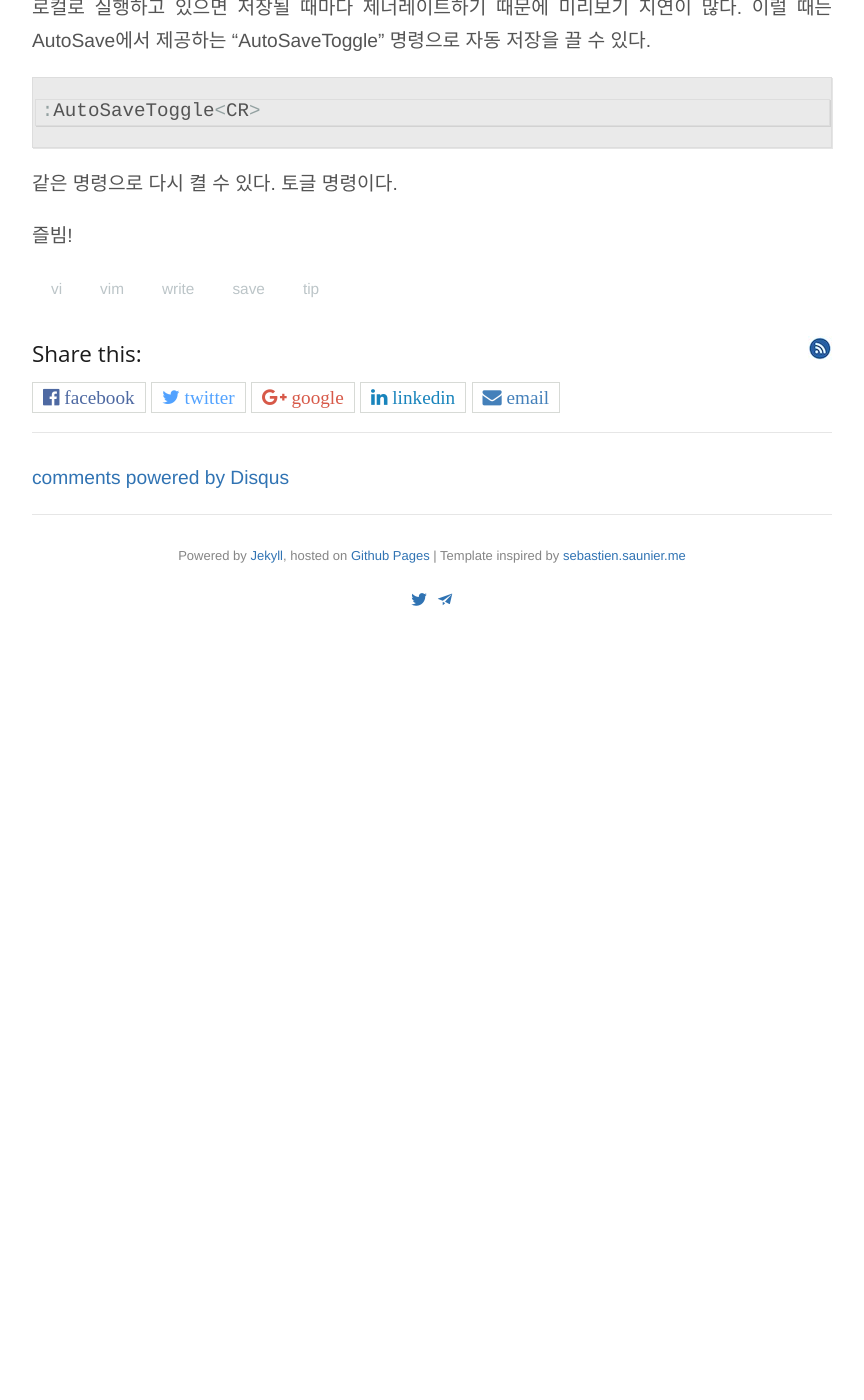
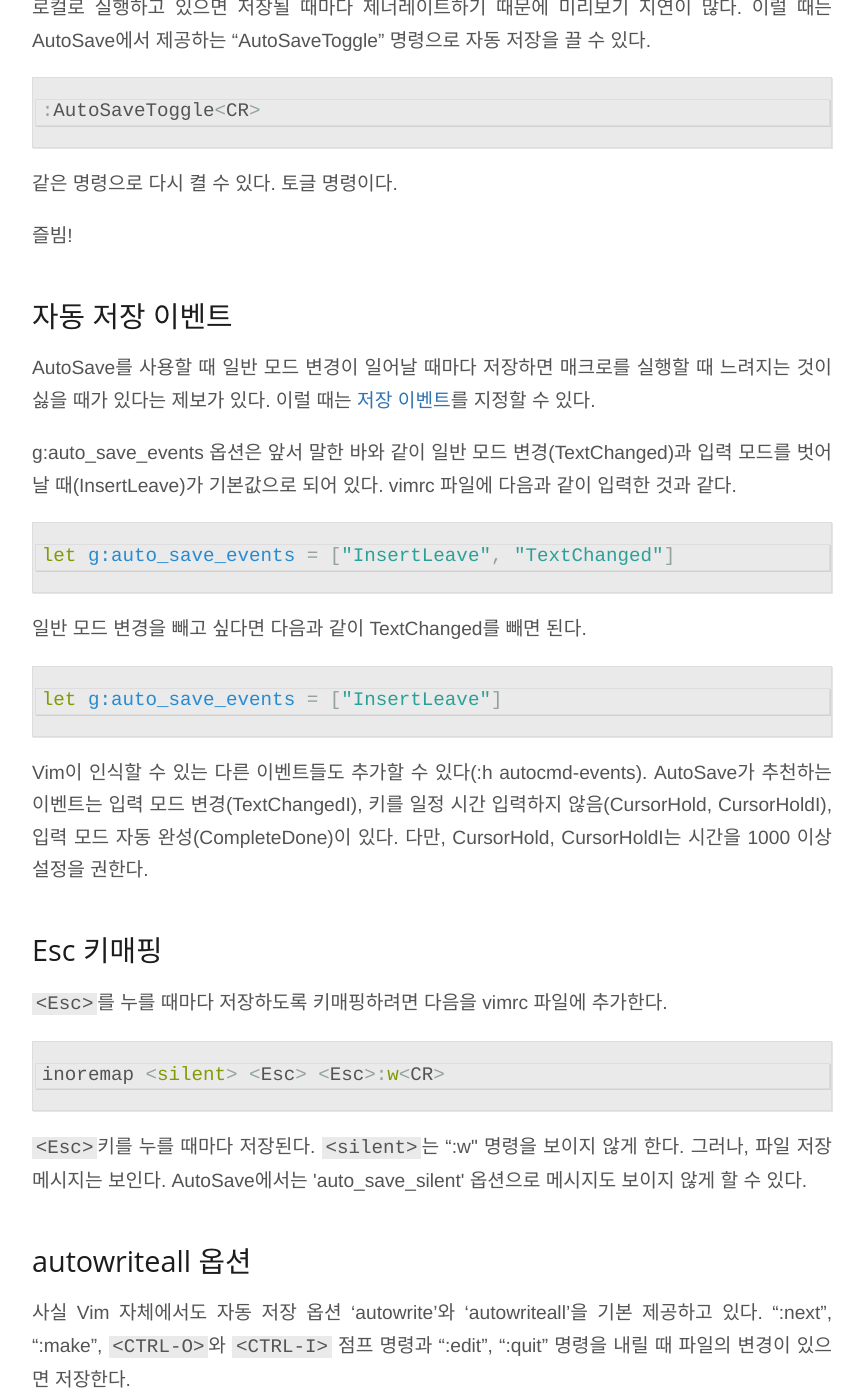
Before and after one commit to nolboo/nolboo.github.io, a Jekyll site: the page built from _posts/2017-09-14-vim-write-autosave.md, in a window 1280 px wide and 1400 px high, scrolled down 2415 px. Shown: the whole window, without its empty margins (208-1072 px from the left). Built offline with Jekyll 4.4.1, drawn with Linux system fonts in a browser that asks for light colours; nearby versions of some CDN libraries; a script that is not in the unit is left out; comment, search, counter and statistics services are not loaded; before the commit the page ends 3045 px from its top, so only the background shows below that; some of the changed text lies outside the part shown.

Commit message:
Add AutoSave event and autowriteall optioon

````diff
--- a/_posts/2017-09-14-vim-write-autosave.md
+++ b/_posts/2017-09-14-vim-write-autosave.md
@@ -72,3 +72,43 @@ let g:auto_save_silent = 1
 같은 명령으로 다시 켤 수 있다. 토글 명령이다.
 
 즐빔!
+
+## 자동 저장 이벤트
+
+AutoSave를 사용할 때 일반 모드 변경이 일어날 때마다 저장하면 매크로를 실행할 때 느려지는 것이 싫을 때가 있다는 제보가 있다. 이럴 때는 [저장 이벤트](https://github.com/907th/vim-auto-save#events)를 지정할 수 있다.
+
+g:auto_save_events 옵션은 앞서 말한 바와 같이 일반 모드 변경(TextChanged)과 입력 모드를 벗어날 때(InsertLeave)가 기본값으로 되어 있다. vimrc 파일에 다음과 같이 입력한 것과 같다.
+
+```vim
+let g:auto_save_events = ["InsertLeave", "TextChanged"]
+```
+
+일반 모드 변경을 빼고 싶다면 다음과 같이 TextChanged를 빼면 된다.
+
+```vim
+let g:auto_save_events = ["InsertLeave"]
+```
+
+Vim이 인식할 수 있는 다른 이벤트들도 추가할 수 있다(:h autocmd-events). AutoSave가 추천하는 이벤트는 입력 모드 변경(TextChangedI), 키를 일정 시간 입력하지 않음(CursorHold, CursorHoldI), 입력 모드 자동 완성(CompleteDone)이 있다. 다만, CursorHold, CursorHoldI는 시간을 1000 이상 설정을 권한다.
+
+## Esc 키매핑
+
+`<Esc>`를 누를 때마다 저장하도록 키매핑하려면 다음을 vimrc 파일에 추가한다.
+
+```vim
+inoremap <silent> <Esc> <Esc>:w<CR>
+```
+
+`<Esc>`키를 누를 때마다 저장된다. `<silent>`는 ":w<CR>" 명령을 보이지 않게 한다. 그러나, 파일 저장 메시지는 보인다. AutoSave에서는 'auto_save_silent' 옵션으로 메시지도 보이지 않게 할 수 있다.
+
+## autowriteall 옵션
+
+사실 Vim 자체에서도 자동 저장 옵션 'autowrite'와 'autowriteall'을 기본 제공하고 있다. ":next", ":make", `<CTRL-O>`와 `<CTRL-I>` 점프 명령과 ":edit", ":quit" 명령을 내릴 때 파일의 변경이 있으면 저장한다.
+
+'autowrite'보다 'autowriteall'이 더 많은 명령을 - 특히 ":e", ":q" - 지원한다. vimrc 파일에 다음을 추가한다.
+
+```vim
+set autowriteall
+```
+
+끝!
````
